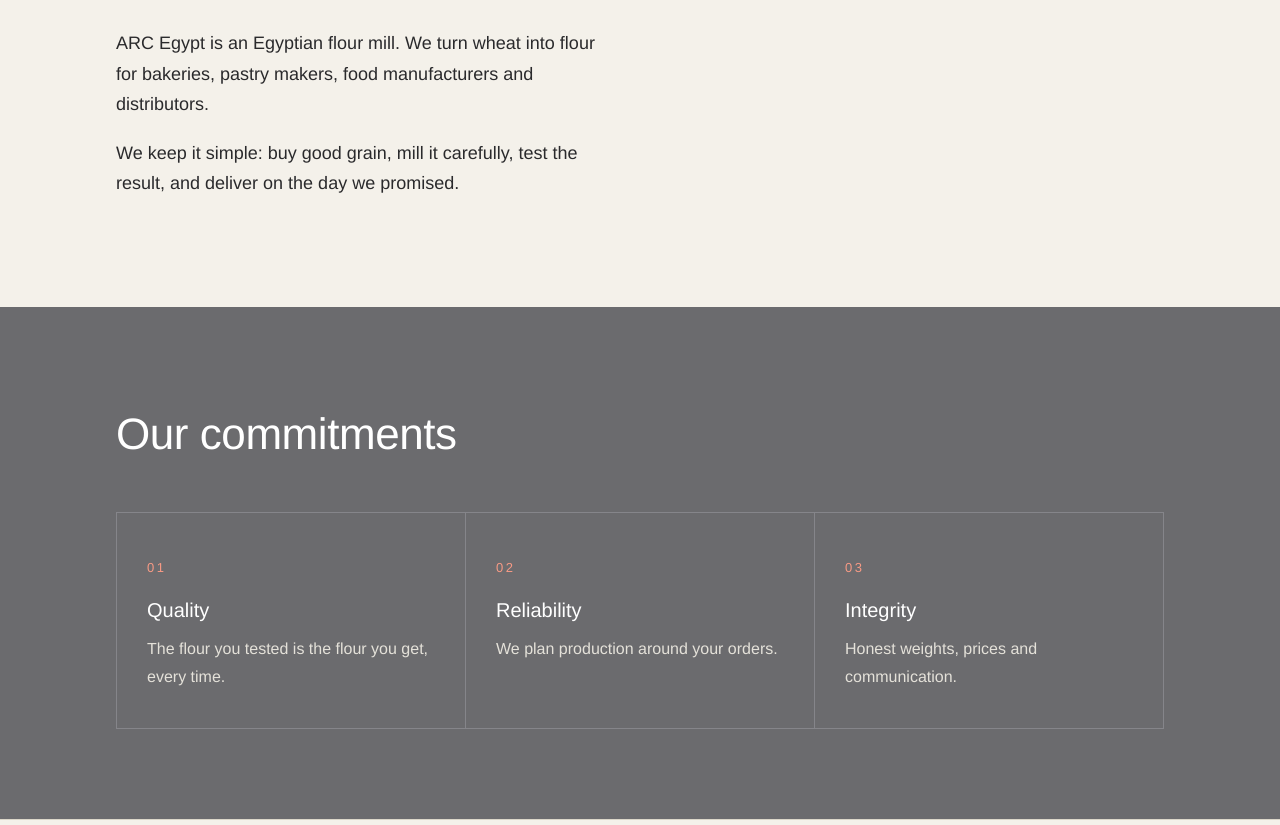
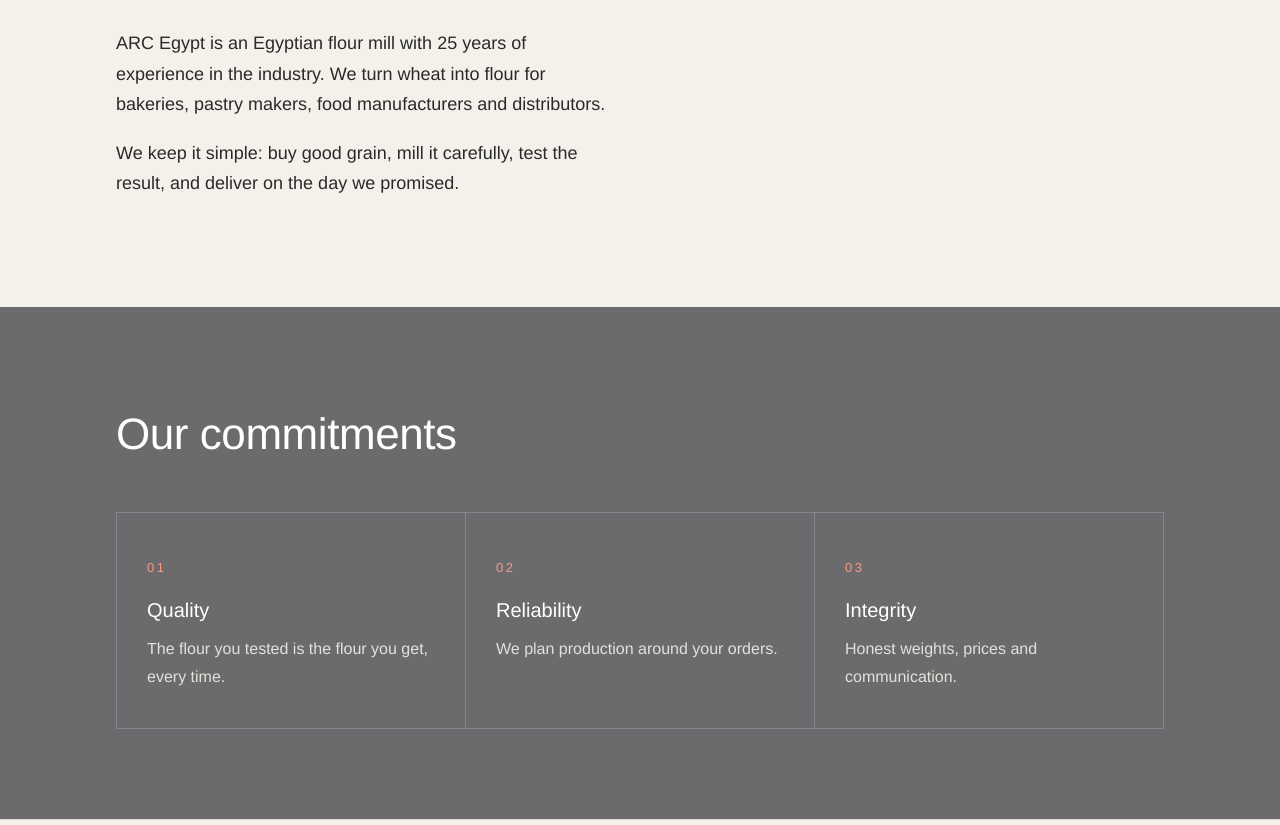
Before and after one commit to moha1472/arc-egypt, a plain HTML site: page about.html in a window 1280 px wide. Shown: the part 957-1782 px from the top of the page. Drawn offline with Linux system fonts and the light colour scheme.

Commit message:
Enhance about section with experience detail
Updated the about section to include 25 years of experience.

```diff
--- a/about.html
+++ b/about.html
@@ -1,7 +1,7 @@
 <!doctype html><html lang="en"><head><meta charset="utf-8"><meta name="viewport" content="width=device-width,initial-scale=1"><title>About | ARC Egypt</title><meta name="description" content="ARC Egypt: quality wheat flour milled in Egypt for bakeries, food producers and distributors."><link rel="icon" href="favicon.svg"><link rel="stylesheet" href="style.css"><link rel="stylesheet" href="img-field.css"><link rel="stylesheet" href="img-flour.css"><link rel="stylesheet" href="img-wheat.css"></head><body>
 <header><div class="w"><a class="brand" href="index.html"><svg class="m" viewBox="0 0 100 80" aria-hidden="true"><polygon points="50,0 0,80 30,80" fill="var(--a2)"/><polygon points="50,0 100,80 70,80" fill="var(--a4)"/><polygon points="50,0 30,80 50,50" fill="var(--a1)"/><polygon points="50,0 70,80 50,50" fill="var(--a3)"/></svg><b>ARC</b></a><nav><a href="index.html">Home</a><a href="about.html" class=on>About</a><a href="products.html">Products</a><a href="contact.html">Contact</a></nav></div></header>
 <div class="page"><div class="w"><p class="eyebrow">About</p><h1>A mill built on <em>consistency</em>.</h1></div></div>
-<section style="padding-top:40px"><div class="w two"><div><div class="side ph-img bg-wheat" role="img" aria-label="Golden wheat ears at sunrise"></div><p>ARC Egypt is an Egyptian flour mill. We turn wheat into flour for bakeries, pastry makers, food manufacturers and distributors.</p><p>We keep it simple: buy good grain, mill it carefully, test the result, and deliver on the day we promised.</p></div>
+<section style="padding-top:40px"><div class="w two"><div><div class="side ph-img bg-wheat" role="img" aria-label="Golden wheat ears at sunrise"></div><p>ARC Egypt is an Egyptian flour mill with 25 years of experience in the industry. We turn wheat into flour for bakeries, pastry makers, food manufacturers and distributors.</p><p>We keep it simple: buy good grain, mill it carefully, test the result, and deliver on the day we promised.</p></div>
 <div><dl><dt>Grain selection</dt><dd>Wheat is inspected and tested before it enters the mill.</dd><dt>Milling</dt><dd>Controlled milling for the right extraction rate for each use.</dd><dt>Quality control</dt><dd>Regular checks so each batch matches the last.</dd><dt>Delivery</dt><dd>Packed in bags or bulk and delivered to your door.</dd></dl></div></div></section>
 <section class="dark"><div class="w"><h2>Our commitments</h2><div class="cols" style="margin-top:40px"><div class="cell"><i>01</i><h3>Quality</h3><p>The flour you tested is the flour you get, every time.</p></div><div class="cell"><i>02</i><h3>Reliability</h3><p>We plan production around your orders.</p></div><div class="cell"><i>03</i><h3>Integrity</h3><p>Honest weights, prices and communication.</p></div></div></div></section>
 <footer><div class="w"><span>&copy; 2026 ARC Egypt</span><span>arc-egypt.com</span></div></footer></body></html>
```
